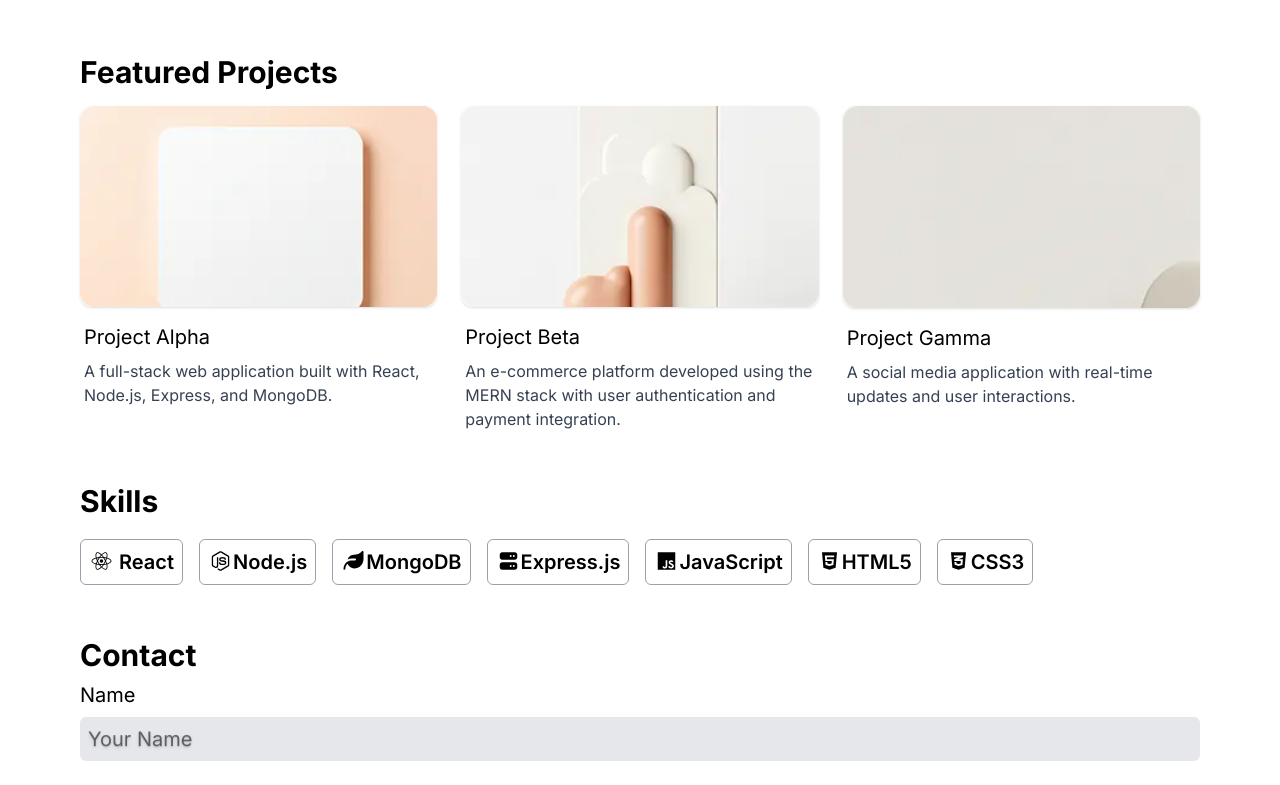
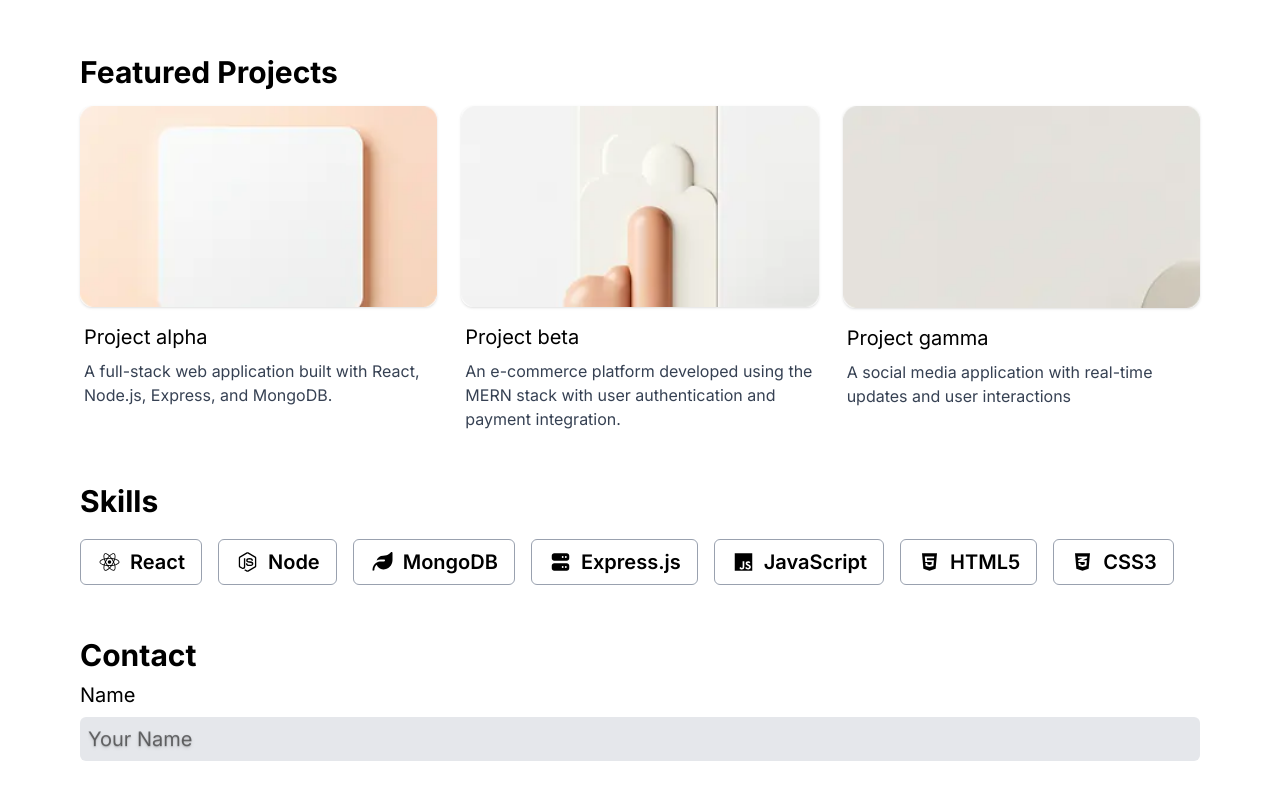
Before and after one commit to abhi-2255/New-Portfolio, a React (Vite) app: page / in a window 1280 px wide. Shown: the part 434-1219 px from the top of the page. Built offline with nearby package versions, Linux system fonts and the light colour scheme.

Commit message:
Setting up Fetch and Axios

```diff
--- a/db.json
+++ b/db.json
@@ -8,48 +8,58 @@
     "projects": [
         {
             "id": 1,
-            "title": "project alpha",
-            "description": "A full-stack web application built with React, Node.js, Express, and MongoDB."
+            "title": "Project alpha",
+            "description": "A full-stack web application built with React, Node.js, Express, and MongoDB.",
+            "image":"/images/alpha.webp"
         },
         {
             "id": 2,
-            "title": "project beta",
-            "description": "An e-commerce platform developed using the MERN stack with user authentication and payment integration."
+            "title": "Project beta",
+            "description": "An e-commerce platform developed using the MERN stack with user authentication and payment integration.",
+            "image": "/images/beta.webp"
         },
         {
             "id": 3,
-            "title": "project gamma",
-            "description": "A social media application with real-time updates and user interactions"
+            "title": "Project gamma",
+            "description": "A social media application with real-time updates and user interactions",
+            "image": "/images/gamma.webp"
         }
     ],
     "skills": [
         {
             "id": 1,
-            "name": "React"
+            "name": "React",
+            "icon":"faReact"
         },
         {
             "id": 2,
-            "name": "Node"
+            "name": "Node",
+            "icon":"faNodeJs"
         },
         {
             "id": 3,
-            "name": "MongoDB"
+            "name": "MongoDB",
+            "icon":"faLeaf"
         },
         {
             "id": 4,
-            "name": "Express.js"
+            "name": "Express.js",
+            "icon":"faServer"
         },
         {
             "id": 5,
-            "name": "JavaScript"
+            "name": "JavaScript",
+            "icon":"faJs"
         },
         {
             "id": 6,
-            "name": "HTML5"
+            "name": "HTML5",
+            "icon": "faHtml5"
         },
         {
             "id": 7,
-            "name": "CSS3"
+            "name": "CSS3",
+            "icon":"faCss3Alt"
         }
     ],
     "Contact": []
--- a/src/App.tsx
+++ b/src/App.tsx
@@ -1,14 +1,9 @@
-import { FontAwesomeIcon } from "@fortawesome/react-fontawesome";
-import { faReact, faNodeJs, faJs, faHtml5, faCss3Alt } from "@fortawesome/free-brands-svg-icons";
-import { faLeaf } from "@fortawesome/free-solid-svg-icons"
-import { faServer } from '@fortawesome/free-solid-svg-icons';
 import { Copyright } from "lucide-react";
 import Navbar from "./navbar";
-
-
+import Portfolio from "./components/Portfolio";
+import Skills from "./components/Skills";
 
 function App() {
-
 
   return (
     <>
@@ -38,51 +33,8 @@ function App() {
         <div className="lg:px-20 md:px-10 sm:px-5 px-5 py-4 mt-10">
           <h2 className="lg:text-3xl md:text-2xl sm:text-2xl text-xl font-bold text">Featured Projects</h2>
         </div>
-        {/* Project Alpha  */}
-        <div className="gap-6 px-6 lg:px-20 md:px-10 sm:px-6 grid sm:grid-cols-1 md:grid-cols-2 lg:grid-cols-3">
-          <div className="">
-            <div className="rounded-xl shadow-sm hover:shadow-xl transition-shadow duration-300">
-              <img src="/images/alpha.webp" alt="" className="object-cover object-center w-full h-full transform hover:scale-100 transition-transform duration-300" />
-            </div>
-            <div className="px-1 py-4">
-              <h3 className="lg:text-xl md:text-lg sm:text-lg mb-2">Project Alpha</h3>
-              <p className="text-md text-gray-700">A full-stack web application built with React, Node.js, Express, and MongoDB.</p>
-            </div>
-          </div>
-          {/* Project Beta  */}
-          <div className="">
-            <div className="rounded-xl shadow-sm hover:shadow-xl transition-shadow duration-300">
-              <img src="/images/beta.webp" alt="" className="object-cover object-center w-full h-full transform hover:scale-100 transition-transform duration-300" />
-            </div>
-            <div className="px-1 py-4">
-              <h3 className="lg:text-xl md:text-lg sm:text-lg mb-2">Project Beta</h3>
-              <p className="text-md text-gray-700">An e-commerce platform developed using the MERN stack with user authentication and payment integration.</p>
-            </div>
-          </div>
-          {/* Project Gamma  */}
-          <div className="">
-            <div className="rounded-xl shadow-sm hover:shadow-xl transition-shadow duration-300">
-              <img src="/images/gamma.webp" alt="" className="object-cover object-center w-full h-full transform hover:scale-100 transition-transform duration-300" />
-            </div>
-            <div className="px-1 py-4">
-              <h3 className="lg:text-xl md:text-lg sm:text-lg mb-2">Project Gamma</h3>
-              <p className="text-md text-gray-700">A social media application with real-time updates and user interactions.</p>
-            </div>
-          </div>
-        </div>
-        {/* Skill Section  */}
-        <div className="lg:px-20 md:px-10 sm:px-5 px-5 py-4 mt-5">
-          <h2 className="lg:text-3xl md:text-2xl sm:text-2xl text-xl font-bold">Skills</h2>
-          <div className="pt-5 flex flex-wrap gap-4">
-            <h3 className="border border-gray-400 rounded-md p-2 lg:text-xl md:text-xl sm:text-lg font-semibold"><FontAwesomeIcon icon={faReact} /> React</h3>
-            <h3 className="border border-gray-400 rounded-md p-2 lg:text-xl md:text-xl sm:text-lg font-semibold"><FontAwesomeIcon icon={faNodeJs} />Node.js</h3>
-            <h3 className="border border-gray-400 rounded-md p-2 lg:text-xl md:text-xl sm:text-lg font-semibold"><FontAwesomeIcon icon={faLeaf} />MongoDB</h3>
-            <h3 className="border border-gray-400 rounded-md p-2 lg:text-xl md:text-xl sm:text-lg font-semibold"><FontAwesomeIcon icon={faServer} />Express.js</h3>
-            <h3 className="border border-gray-400 rounded-md p-2 lg:text-xl md:text-xl sm:text-lg font-semibold"><FontAwesomeIcon icon={faJs} />JavaScript</h3>
-            <h3 className="border border-gray-400 rounded-md p-2 lg:text-xl md:text-xl sm:text-lg font-semibold"><FontAwesomeIcon icon={faHtml5} />HTML5</h3>
-            <h3 className="border border-gray-400 rounded-md p-2 lg:text-xl md:text-xl sm:text-lg font-semibold"><FontAwesomeIcon icon={faCss3Alt} />CSS3</h3>
-          </div>
-        </div>
+        <Portfolio />
+        <Skills />
         {/* Contact Section  */}
         <div className="lg:px-20 md:px-10 sm:px-5 px-5 py-4 mt-5">
           <h2 className="lg:text-3xl md:text-2xl sm:text-2xl text-xl font-bold">Contact</h2>
--- /dev/null
+++ b/src/components/Portfolio.tsx
@@ -0,0 +1,41 @@
+import { useEffect, useState } from "react";
+
+type Project = {
+    id: number;
+    title: string;
+    description: string;
+    image: string;
+}
+
+export default function Portfolio() {
+    const [projects, setProjects] = useState<Project[]>([]);
+
+    useEffect(() => {
+        fetch("/db.json")
+            .then((res) => res.json())
+            .then((data) => setProjects(data.projects))
+            .catch((err) => console.error("Error loading Projects:", err));
+    }, [])
+
+    return (
+        <div className="gap-6 px-6 lg:px-20 md:px-10 sm:px-6 grid sm:grid-cols-1 md:grid-cols-2 lg:grid-cols-3">
+            {projects.map((project) => (
+                <div key={project.id}>
+                    <div className="rounded-xl shadow-sm hover:shadow-xl transition-shadow duration-300">
+                        <img
+                            src= {project.image}
+                            alt={project.title}
+                            className="object-cover object-center w-full h-full transform hover:scale-100 transition-transform duration-300"
+                        />
+                    </div>
+                    <div className="px-1 py-4">
+                        <h3 className="lg:text-xl md:text-lg sm:text-lg mb-2">
+                            {project.title}
+                        </h3>
+                        <p className="text-md text-gray-700">{project.description}</p>
+                    </div>
+                </div>
+            ))}
+        </div>
+    )
+}
--- /dev/null
+++ b/src/components/Skills.tsx
@@ -0,0 +1,52 @@
+import { FontAwesomeIcon } from "@fortawesome/react-fontawesome";
+import { faReact, faNodeJs, faJs, faHtml5, faCss3Alt, type IconDefinition } from "@fortawesome/free-brands-svg-icons";
+import { faLeaf, faServer } from "@fortawesome/free-solid-svg-icons";
+import { useEffect, useState } from "react";
+import axios from "axios";
+
+type Skill = {
+    id: number;
+    name: string;
+    icon: string;
+}
+
+const iconMap: Record<string, IconDefinition> = {
+    faReact: faReact,
+    faNodeJs: faNodeJs,
+    faLeaf: faLeaf,
+    faServer: faServer,
+    faJs: faJs,
+    faHtml5: faHtml5,
+    faCss3Alt: faCss3Alt,
+}
+
+export default function Skills() {
+    const [skills, setSkills] = useState<Skill[]>([])
+
+    useEffect(() => {
+        axios
+            .get("/db.json")
+            .then((res) => setSkills(res.data.skills))
+            .catch((err) => console.error("Error loading Skills:", err))
+    }, [])
+
+    return (
+        <div className="lg:px-20 md:px-10 sm:px-5 px-5 py-4 mt-5">
+            <h2 className="lg:text-3xl md:text-2xl sm:text-2xl text-xl font-bold">
+                Skills
+            </h2>
+
+            <div className="pt-5 flex flex-wrap gap-4">
+                {skills.map((skill) => (
+                    <h3
+                        key={skill.id}
+                        className="border border-gray-400 rounded-md px-4 py-2 flex items-center gap-2
+                    lg:text-xl md:text-xl sm:text-lg font-semibold  hover:bg-gray-100 transition duration-200"
+                    >
+                        <FontAwesomeIcon icon={iconMap[skill.icon]} /> {skill.name}
+                    </h3>
+                ))}
+            </div>
+        </div>
+    );
+}
--- a/src/components/components.jsx
+++ /dev/null
@@ -1,34 +0,0 @@
-import { useEffect, useState } from "react";
-import axios from "axios";
-
-export default function Project() {
-
-    const [projects, setProjects] = useState < any > (null)
-    const [skills, setSkills] = useState < any > (null)
-    const URL = import.meta.env.API_URL
-
-    const loadProjects = () => {
-        fetch(`${URL}/projects`)
-            .then((res) => res.json())
-            .then((data) => setProjects(data))
-            .catch((err) => console.error("Error in Fetch Projects:", err));
-    }
-
-    const loadSkills = () => {
-        axios
-            .get(`${URL}/skills`)
-            .then((res) => setSkills(res.data))
-            .catch((err) => console.error("Error Fetching Skills:", err));
-    }
-
-    useEffect(() => {
-        loadProjects()
-        loadSkills()
-    })
-
-    return (
-        <div>
-            <h2>Projects Section</h2>
-        </div>
-    )
-}
```
